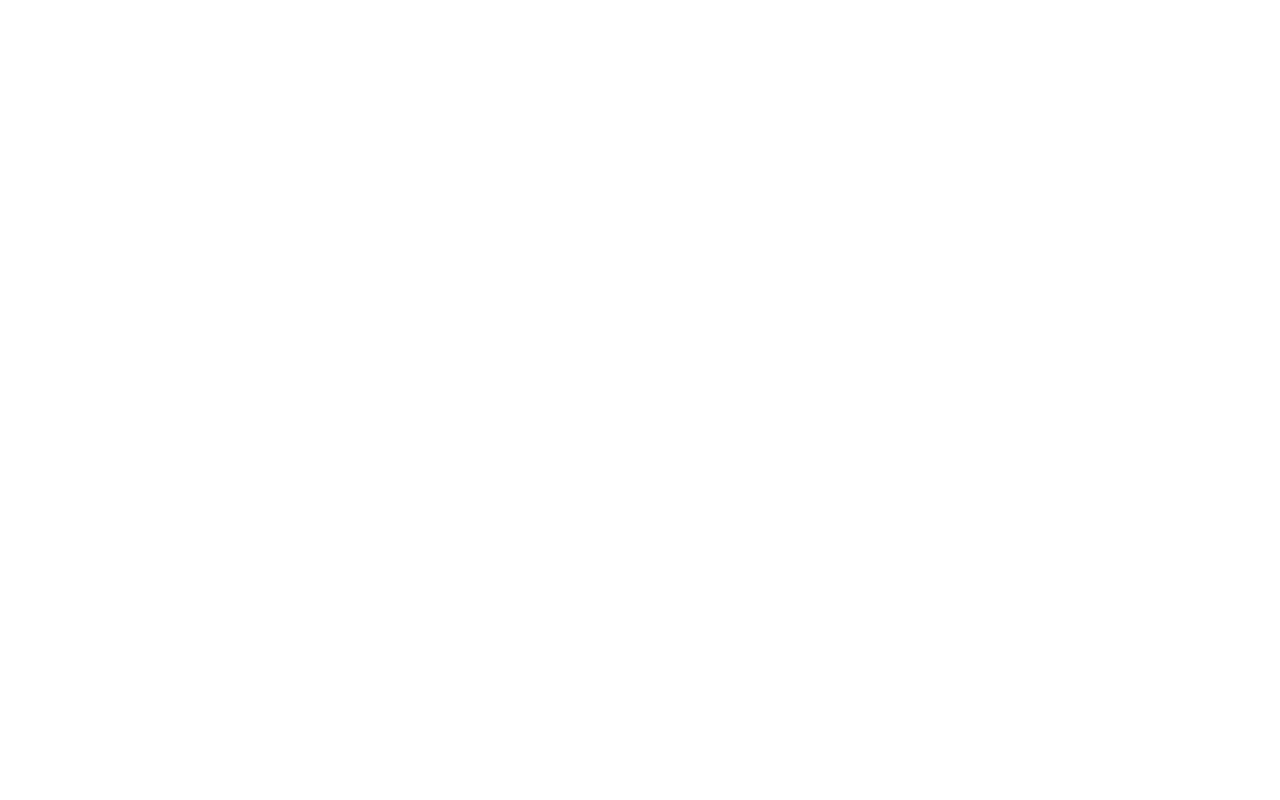
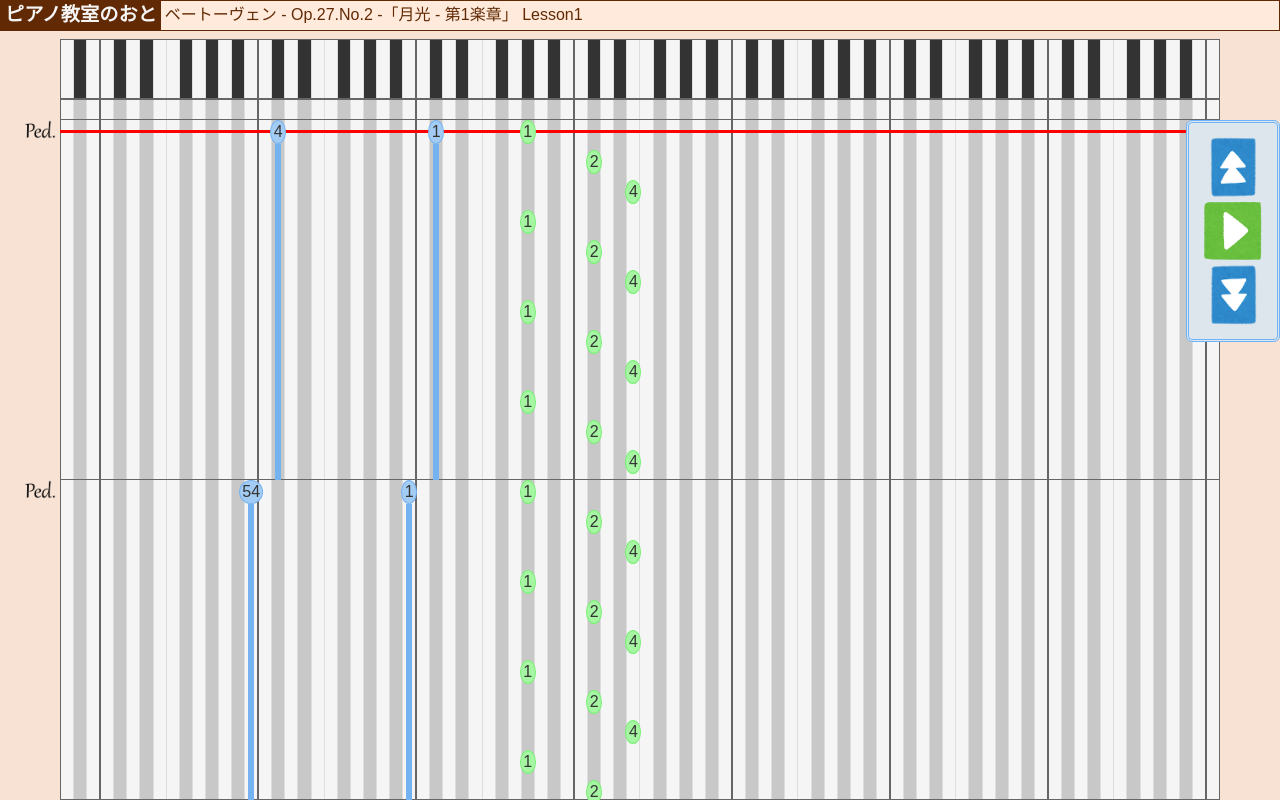
Before and after one commit to gpsoft/mpnote, a website: page docs/index.html in a window 1280 px wide. Drawn offline with Linux system fonts and the light colour scheme; the site is published under a folder, as on GitHub Pages, so addresses that start at the root find nothing.

Commit message:
Release a snapshot

```diff
--- a/docs/index.html
+++ b/docs/index.html
@@ -11,6 +11,6 @@
       MP Note is a JavaScript app. Please enable JavaScript to continue.
     </noscript>
     <div id="app"></div>
-    <script src="/mpnote/js/compiled/app.js"></script>
+    <script src="js/compiled/app.js"></script>
   </body>
 </html>
```
